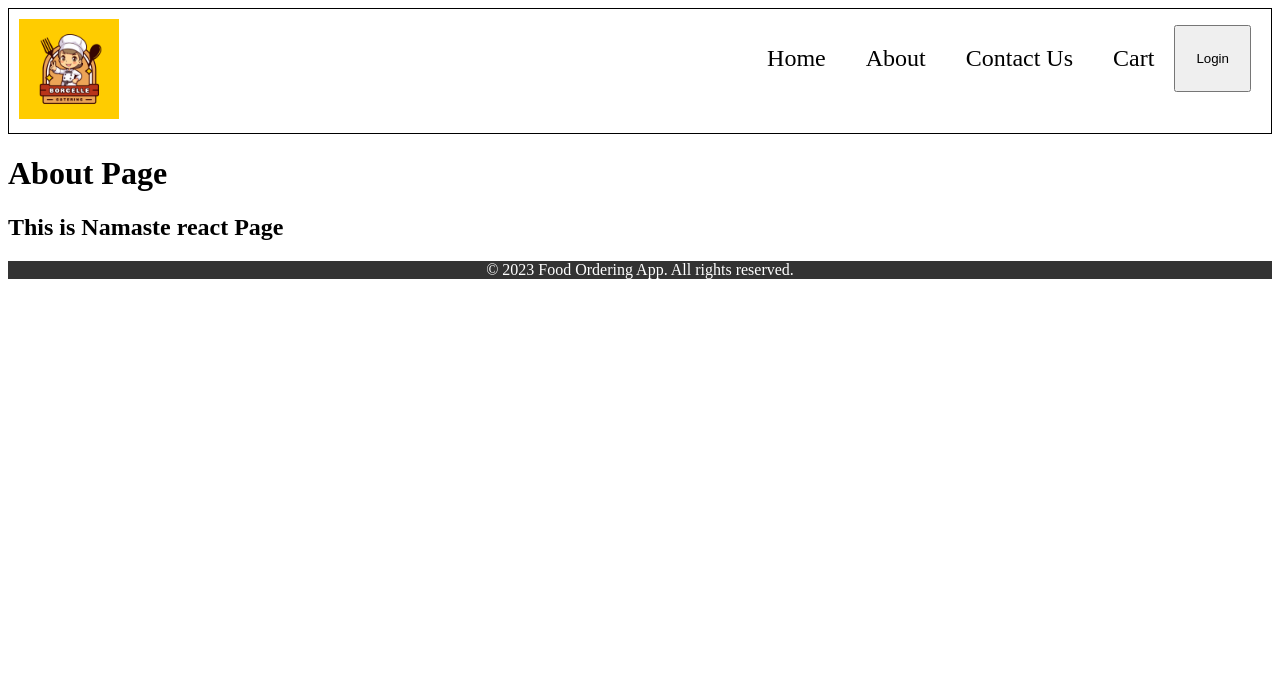
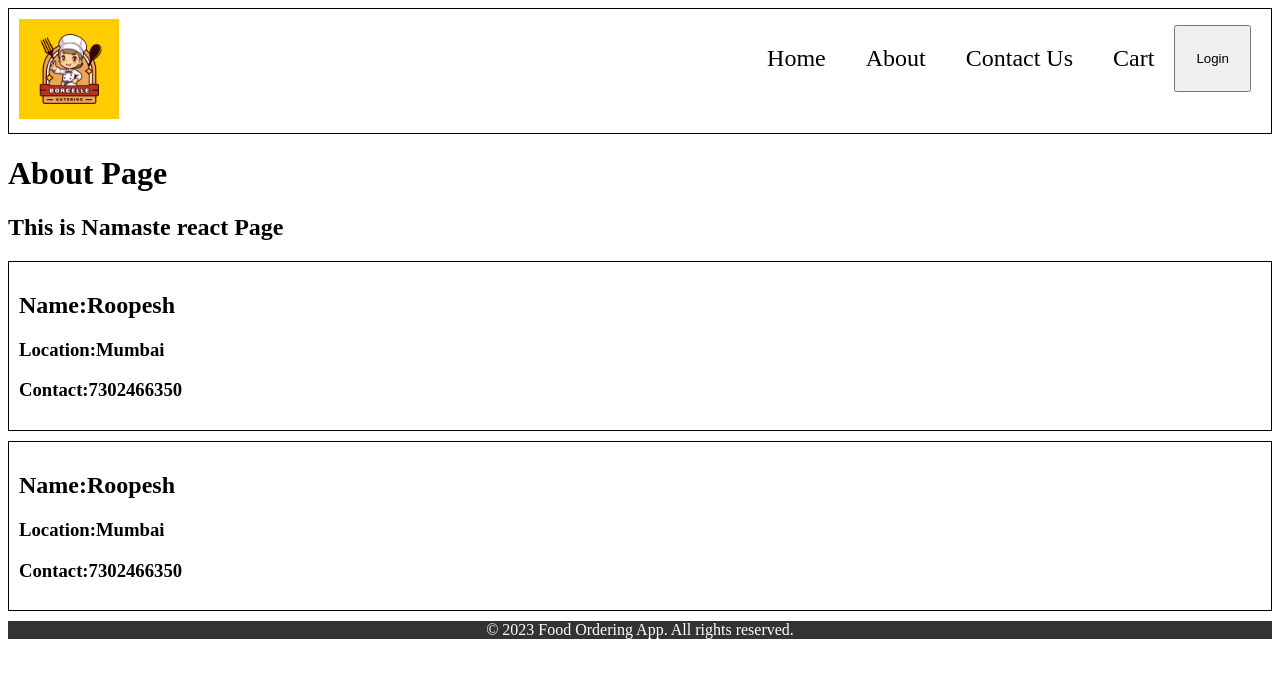
Before and after one commit to DevRoopeshSingh/my_namaste_react, a React (Vite) app: page /about in a window 1280 px wide. Shown: the top 678 px of the page. Built offline with nearby package versions, Linux system fonts and the light colour scheme.

Commit message:
made changes in about page and added function ,class

```diff
--- a/index.css
+++ b/index.css
@@ -91,3 +91,9 @@ a:active {
   text-decoration: none;
   color: inherit;
 }
+
+.user-card {
+  padding: 10px;
+  margin-bottom: 10px;
+  border: 1px solid black;
+}
--- a/src/component/About.jsx
+++ b/src/component/About.jsx
@@ -1,8 +1,13 @@
+import User from "./User";
+import UserClass from "./UserClass";
+
 const About = () => {
   return (
     <div className="about-page">
       <h1>About Page</h1>
       <h2>This is Namaste react Page</h2>
+      <User />
+      <UserClass />
     </div>
   );
 };
--- a/src/component/BodyComponent.jsx
+++ b/src/component/BodyComponent.jsx
@@ -29,7 +29,7 @@ const BodyComponent = () => {
     );
   };
 
-  return restaurantList.length === 0 ? (
+  return restaurantList?.length === 0 ? (
     <Shimmer />
   ) : (
     <div id="body-container" className="body">
@@ -67,7 +67,7 @@ const BodyComponent = () => {
         </button>
       </div>
       <div className="restaurant-container">
-        {filteredRestaurant.map((restaurant) => (
+        {filteredRestaurant?.map((restaurant) => (
           <Link
             to={"/restaurants/" + restaurant.info.id}
             key={restaurant.info.id}
--- /dev/null
+++ b/src/component/User.jsx
@@ -0,0 +1,11 @@
+const User = () => {
+  return (
+    <div className="user-card">
+      <h2>Name:Roopesh</h2>
+      <h3>Location:Mumbai</h3>
+      <h3>Contact:7302466350</h3>
+    </div>
+  );
+};
+
+export default User;
--- /dev/null
+++ b/src/component/UserClass.jsx
@@ -0,0 +1,15 @@
+import React from "react";
+
+class UserClass extends React.Component {
+  render() {
+    return (
+      <div className="user-card">
+        <h2>Name:Roopesh</h2>
+        <h3>Location:Mumbai</h3>
+        <h3>Contact:7302466350</h3>
+      </div>
+    );
+  }
+}
+
+export default UserClass;
```
